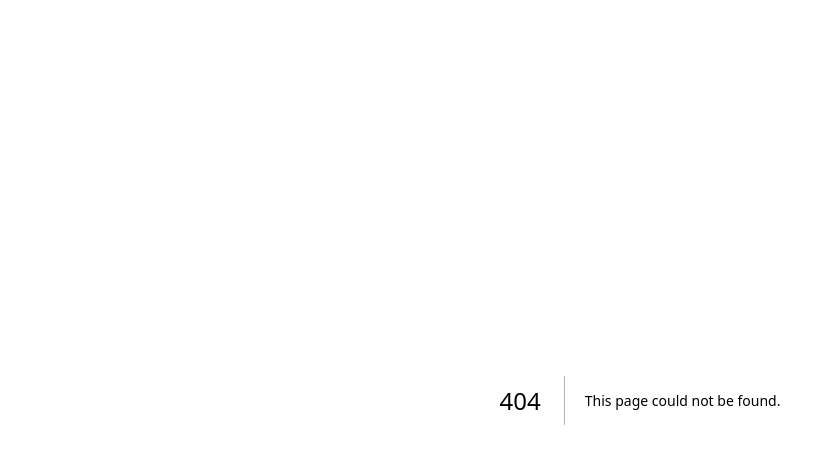
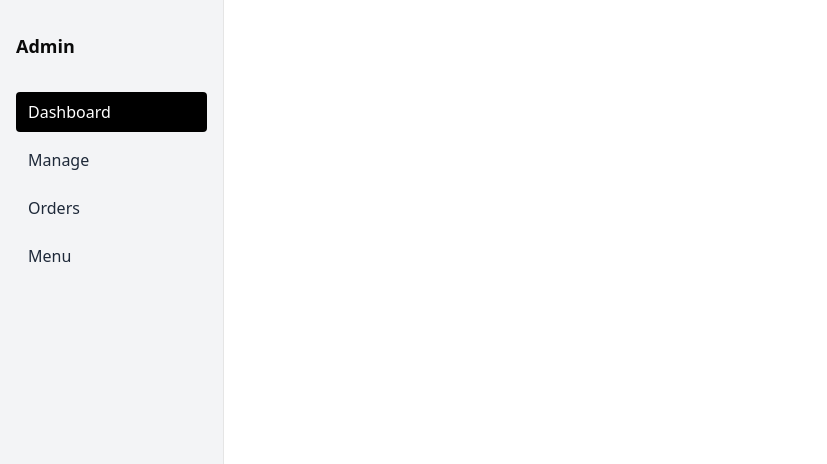
Before and after one commit to nmchong/bake4love, a Next.js app: page /admin in a window 1280 px wide. Before the commit this address had no page. Shown: the top 464 px of the page, without its empty margins (0-827 px from the left). Built offline with nearby package versions, Linux system fonts and the light colour scheme.

Commit message:
shared admin components (sidebar & confirmation button)

```diff
--- /dev/null
+++ b/src/app/admin/page.tsx
@@ -0,0 +1,9 @@
+import AdminSidebar from "@/components/admin/shared/AdminSidebar"
+
+export default function LoginPage() {
+  return (
+    <div className="min-h-screen flex items-center justify-left">
+      <AdminSidebar />
+    </div>
+  );
+}
--- a/src/app/login/page.tsx
+++ b/src/app/login/page.tsx
@@ -1,4 +1,4 @@
-import LoginForm from "@/components/admin/LoginForm";
+import LoginForm from "@/components/admin/auth/LoginForm";
 
 export default function LoginPage() {
   return (
--- /dev/null
+++ b/src/components/admin/shared/AdminSidebar.tsx
@@ -0,0 +1,31 @@
+"use client"
+
+import Link from "next/link"
+import { usePathname } from "next/navigation"
+
+const navLinks = [
+  { href: "/admin", label: "Dashboard" },
+  { href: "/admin/manage", label: "Manage" },
+  { href: "/admin/orders", label: "Orders" },
+  { href: "/admin/menu", label: "Menu" },
+]
+
+export default function AdminSidebar() {
+  const pathname = usePathname()
+  return (
+    <aside className="w-56 min-h-screen bg-gray-100 border-r px-4 py-8 flex flex-col gap-2">
+      <h2 className="text-lg font-bold mb-6">Admin</h2>
+      <nav className="flex flex-col gap-2">
+        {navLinks.map(link => (
+          <Link
+            key={link.href}
+            href={link.href}
+            className={`px-3 py-2 rounded transition-colors font-medium ${pathname.startsWith(link.href) ? "bg-black text-white" : "hover:bg-gray-200 text-gray-800"}`}
+          >
+            {link.label}
+          </Link>
+        ))}
+      </nav>
+    </aside>
+  )
+}
--- /dev/null
+++ b/src/components/admin/shared/ConfirmationDialog.tsx
@@ -0,0 +1,39 @@
+import * as Dialog from "@/components/ui/dialog"
+import { Button } from "@/components/ui/button"
+
+interface ConfirmationDialogProps {
+  open: boolean
+  onOpenChange: (open: boolean) => void
+  title: string
+  message: string
+  onConfirm: () => void
+  onCancel?: () => void
+  confirmLabel?: string
+  cancelLabel?: string
+}
+
+export function ConfirmationDialog({
+  open,
+  onOpenChange,
+  title,
+  message,
+  onConfirm,
+  onCancel,
+  confirmLabel = "Confirm",
+  cancelLabel = "Cancel",
+}: ConfirmationDialogProps) {
+  return (
+    <Dialog.Dialog open={open} onOpenChange={onOpenChange}>
+      <Dialog.DialogContent>
+        <Dialog.DialogHeader>
+          <Dialog.DialogTitle>{title}</Dialog.DialogTitle>
+        </Dialog.DialogHeader>
+        <div className="py-4">{message}</div>
+        <div className="flex justify-end gap-2 mt-4">
+          <Button variant="outline" onClick={() => { onCancel?.(); onOpenChange(false); }}>{cancelLabel}</Button>
+          <Button onClick={() => { onConfirm(); onOpenChange(false); }}>{confirmLabel}</Button>
+        </div>
+      </Dialog.DialogContent>
+    </Dialog.Dialog>
+  )
+}
```
Also changed, not shown: src/components/admin/auth/LoginForm.tsx (renamed from src/components/admin/LoginForm.tsx).
